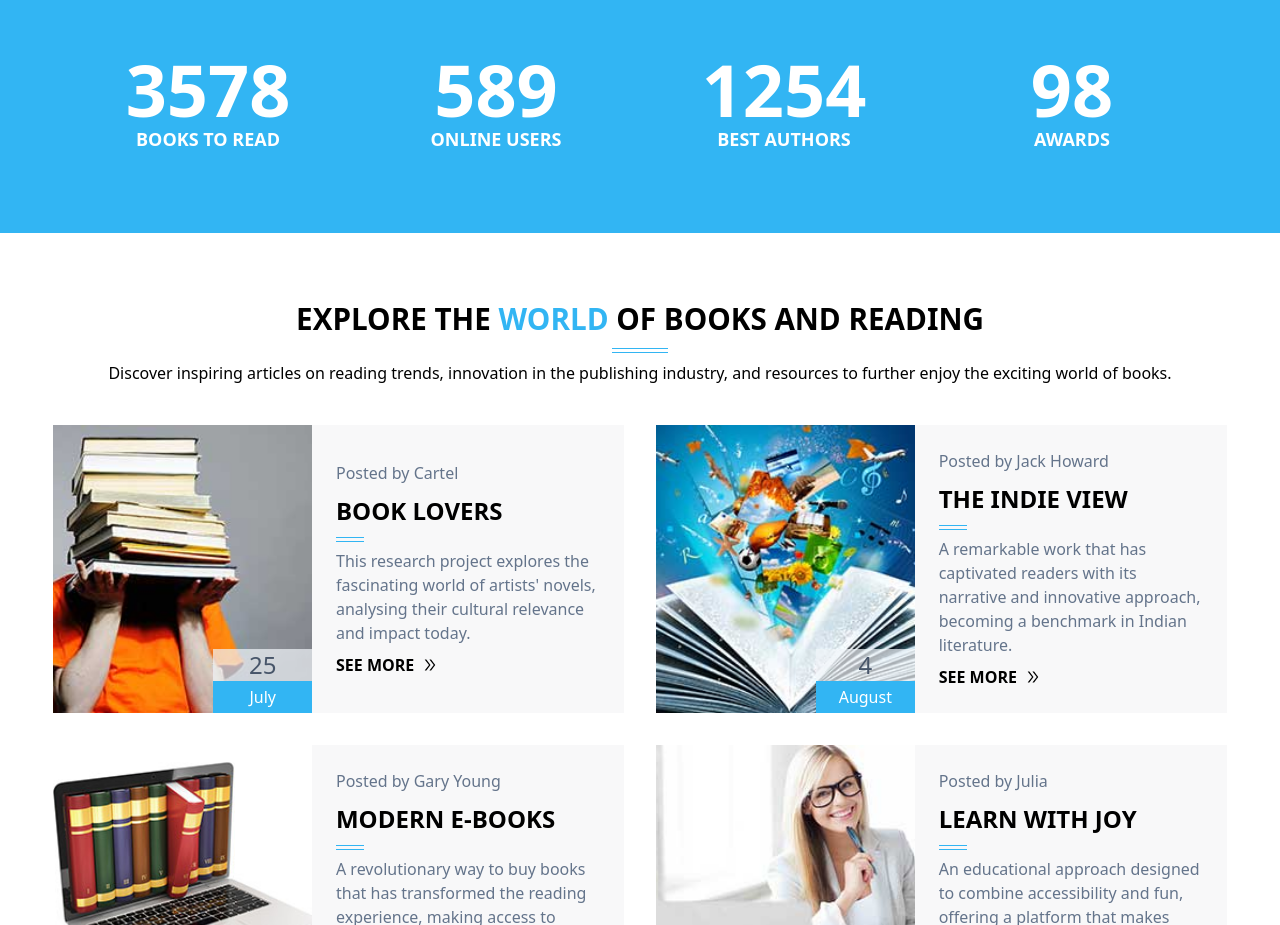
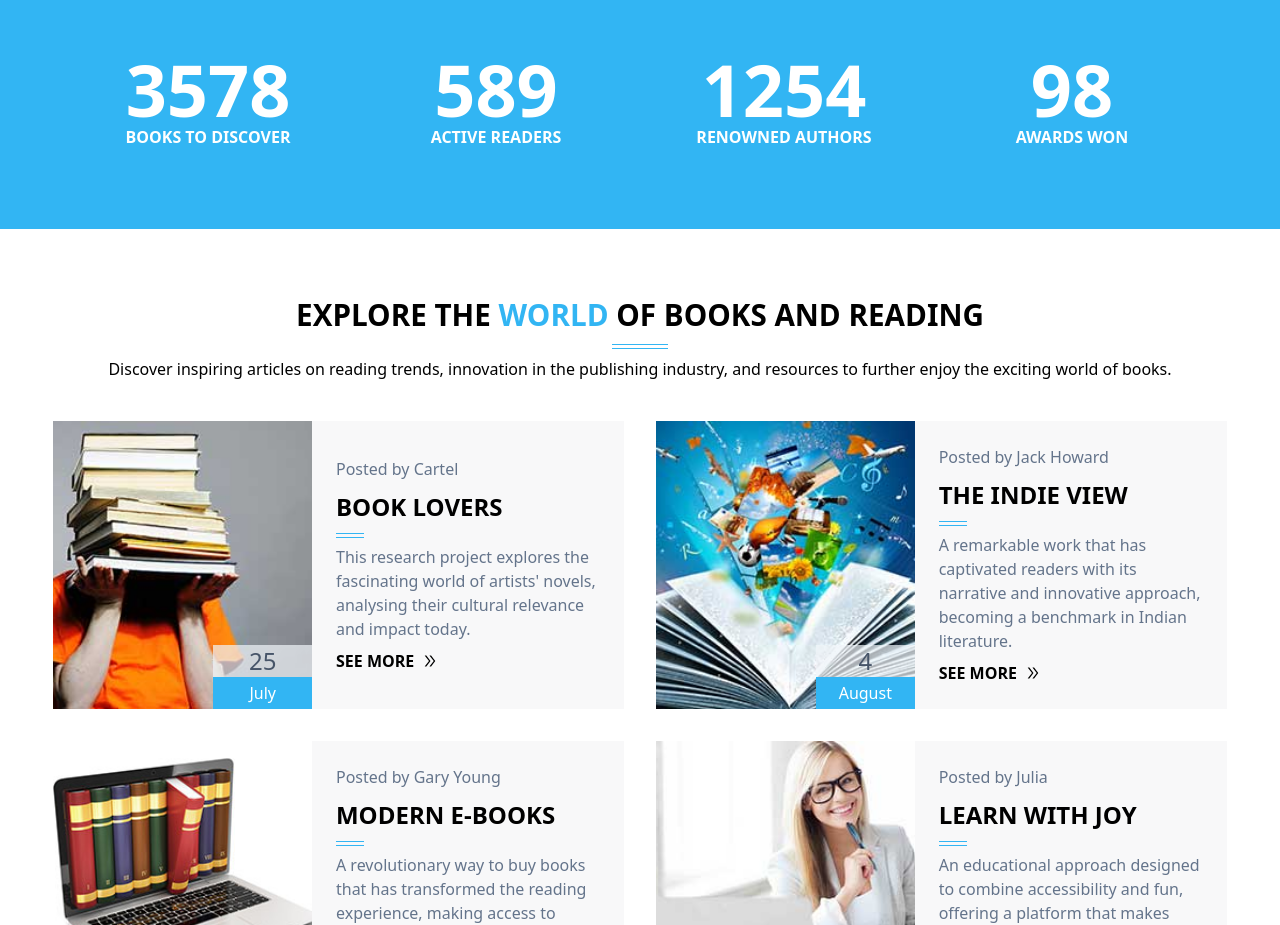
Before and after one commit to emmanuel-cruz-dev/literarium, a React (Vite) app: page / in a window 1280 px wide. Shown: the part 4300-5225 px from the top of the page. Built offline with nearby package versions, Linux system fonts and the light colour scheme.

Commit message:
CounterBanner mejorado

```diff
--- a/src/components/CounterBanner.tsx
+++ b/src/components/CounterBanner.tsx
@@ -29,7 +29,7 @@ const CounterItem: FC<CounterItemProps> = ({ number, title }) => {
   return (
     <div className="text-center">
       <p className="text-7xl">{currentNumber}</p>
-      <p className="text-lg uppercase">{title}</p>
+      <p className="w-2/3 mx-auto uppercase">{title}</p>
     </div>
   );
 };
@@ -64,10 +64,10 @@ const CounterBanner: FC = () => {
     >
       {animate && (
         <>
-          <CounterItem number={3578} title="Books to Read" />
-          <CounterItem number={589} title="Online Users" />
-          <CounterItem number={1254} title="Best Authors" />
-          <CounterItem number={98} title="Awards" />
+          <CounterItem number={3578} title="Books to Discover" />
+          <CounterItem number={589} title="Active Readers" />
+          <CounterItem number={1254} title="Renowned Authors" />
+          <CounterItem number={98} title="Awards Won" />
         </>
       )}
     </article>
```
